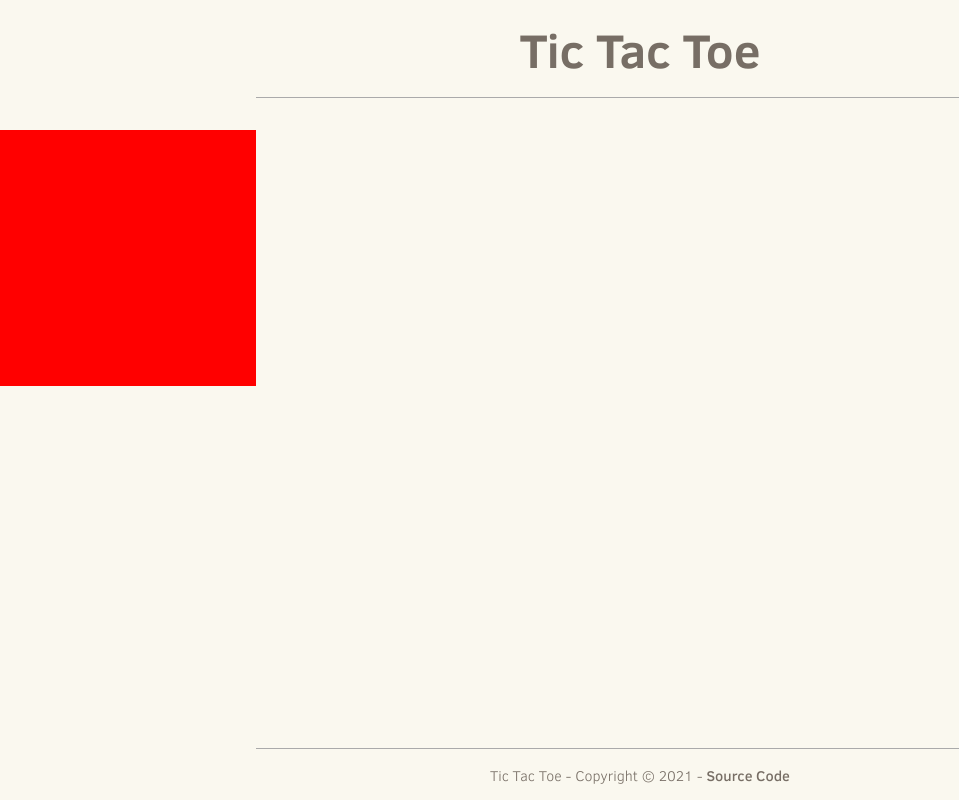
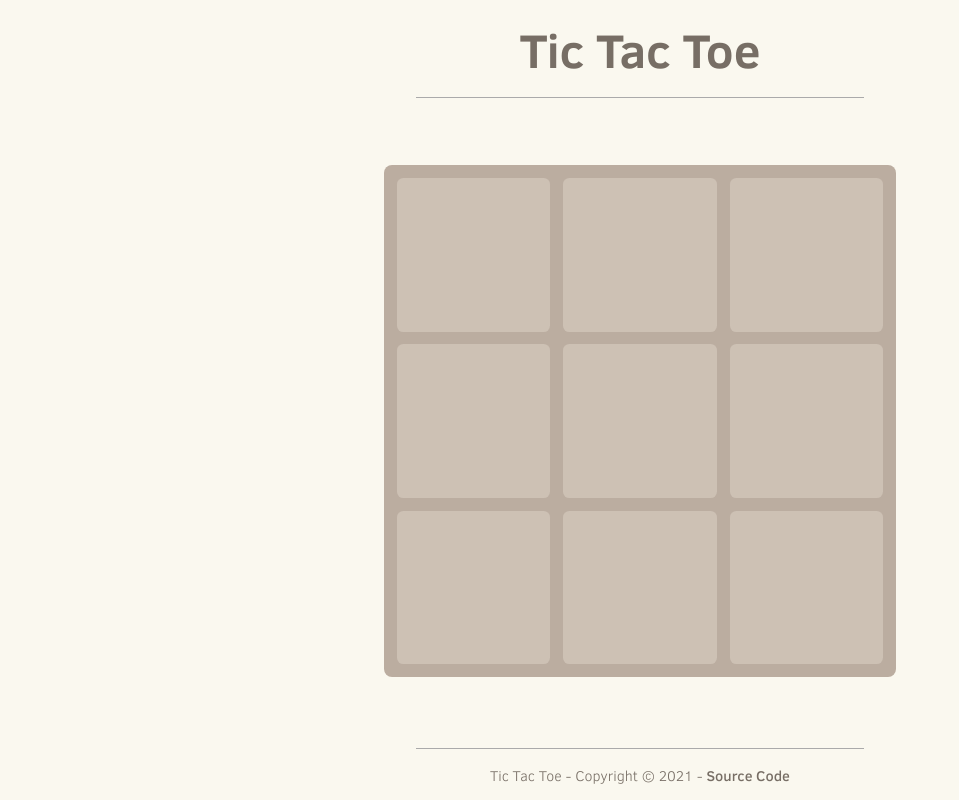
Before and after one commit to DarthChungo/tictactoe, a React (Create React App) app: page / in a window 1280 px wide. Shown: the whole page, without its empty margins (0-959 px from the left). Built offline with nearby package versions, Linux system fonts and the light colour scheme.

Commit message:
Created UI design

```diff
--- a/src/App.css
+++ /dev/null
@@ -1,5 +0,0 @@
-#App {
-    width: 100%;
-    height: 100%;
-    background: #FAF8EF;
-}
--- a/src/App.tsx
+++ /dev/null
@@ -1,20 +0,0 @@
-import React from 'react';
-import './App.css'
-
-import Header from './Header';
-import Footer from './Footer';
-import Game from './Game';
-
-class App extends React.Component {
-  render() {
-    return (
-      <div id="App">
-        <Header/>
-        <Game/>
-        <Footer/>
-      </div>
-    );
-  }
-}
-
-export default App;
--- a/src/Footer.css
+++ /dev/null
@@ -1,24 +0,0 @@
-#Footer {
-  font-family:  'clear-sans', sans-serif;
-  font-weight: 300;
-  font-size: 0.9rem;
-  margin-bottom: 0.9rem;
-}
-
-#Footer a {
-  color: #776E65;
-  text-decoration: none;
-  font-weight: 400;
-
-  -webkit-font-smoothing: antialiased;
-  -moz-osx-font-smoothing: grayscale;
-  text-rendering: optimizeLegibility;
-}
-
-#Footer li {
-  display: inline;
-}
-
-#Footer li + li:before {
-  content: " - ";
-}
--- a/src/Footer.tsx
+++ /dev/null
@@ -1,27 +0,0 @@
-import React from 'react';
-import './Footer.css'
-
-import { Bar } from './Misc';
-
-class Footer extends React.Component {
-  render() {
-    return (
-      <footer id="Footer" className="center">
-        <Bar/>
-        <ul>
-          <li>
-            Tic Tac Toe
-          </li>
-          <li>
-            Copyright &copy; 2021
-          </li>
-          <li>
-            <a href="https://www.github.com/DarthChungo/tictactoe" target="_blank" rel="noreferrer">Source Code</a>
-          </li>
-        </ul>
-      </footer>
-    );
-  }
-}
-
-export default Footer;
--- a/src/Game.css
+++ /dev/null
@@ -1,18 +0,0 @@
-#Game {
-  height: 100%;
-
-  margin-top: -7.2rem;
-  margin-bottom: -4.2rem;
-
-  padding-top: 8.2rem;
-  padding-bottom: 5.4rem;
-}
-
-#Game #Board {
-  --size: 256px;
-
-  background: red;
-
-  width: var(--size);
-  height: var(--size);
-}
--- a/src/Game.tsx
+++ /dev/null
@@ -1,16 +0,0 @@
-import React from 'react';
-import './Game.css';
-
-class Game extends React.Component {
-  render() {
-    return (
-      <section id="Game">
-        <div id="Board">
-
-        </div>
-      </section>
-    );
-  }
-}
-
-export default Game;
--- a/src/Header.css
+++ /dev/null
@@ -1,6 +0,0 @@
-#Header h1 {
-  font-family: 'clear-sans', sans-serif;
-  font-weight: 800;
-  font-size: 3rem;
-  padding-top: 1rem;
-}
--- a/src/Header.tsx
+++ /dev/null
@@ -1,17 +0,0 @@
-import React from 'react';
-import './Header.css'
-
-import { Bar } from './Misc';
-
-class Header extends React.Component {
-  render() {
-    return (
-      <header id="Header" className="center">
-        <h1>Tic Tac Toe</h1>
-        <Bar/>
-      </header>
-    );
-  }
-}
-
-export default Header;
--- a/src/Misc.css
+++ /dev/null
@@ -1,7 +0,0 @@
-#Bar {
-  border-top: 1px solid #aaaaaa;
-  margin: 1rem 4rem;
-  width: calc(100% - 8rem);
-  min-width: 14rem;
-  max-width: 48rem;
-}
--- a/src/Misc.tsx
+++ /dev/null
@@ -1,12 +0,0 @@
-import React from 'react';
-import './Misc.css';
-
-export class Bar extends React.Component {
-  render() {
-    return (
-      <div id="Bar">
-        <hr/>
-      </div>
-    );
-  }
-}
--- a/src/index.css
+++ b/src/index.css
@@ -20,12 +20,90 @@ html, body, #root {
   place-items: center;
 }
 
+#App {
+  width: 100%;
+  height: 100%;
+  background: #FAF8EF;
+}
+
+#Game {
+  height: 100%;
+
+  margin-top: -7.2rem;
+  margin-bottom: -4.2rem;
+
+  padding-top: 8.2rem;
+  padding-bottom: 5.4rem;
+}
+
+#Game #Board {
+  margin: 2rem;
+  padding: 0.4rem;
+
+  display: grid;
+
+  background: #BBADA0;
+  border-radius: 0.5rem;
+
+  grid-template-columns: 33.33% 33.33% 33.33%;
+  grid-template-rows: 33.33% 33.33% 33.33%;
+}
+
+#Game .el {
+  background: #CDC1B4;
+  border-radius: 0.4rem;
+  margin: 0.4rem;
+}
+
+#Header h1 {
+  font-family: 'clear-sans', sans-serif;
+  font-weight: 800;
+  font-size: 3rem;
+  padding-top: 1rem;
+}
+
+#Footer {
+  font-family:  'clear-sans', sans-serif;
+  font-weight: 300;
+  font-size: 0.9rem;
+  margin-bottom: 0.9rem;
+}
+
+#Footer a {
+  color: #776E65;
+  text-decoration: none;
+  font-weight: 400;
+
+  -webkit-font-smoothing: antialiased;
+  -moz-osx-font-smoothing: grayscale;
+  text-rendering: optimizeLegibility;
+}
+
+#Footer li {
+  display: inline;
+}
+
+#Footer li + li:before {
+  content: " - ";
+}
+
+#Bar {
+  border-top: 1px solid #aaaaaa;
+  margin: 1rem 4rem;
+
+  width: calc(100% - 12rem);
+  max-width: 28rem;
+  min-width: 12rem;
+}
+
 /*
 
 #FAF8EF
 
 #EEE4DA
 #776E65
+#BBADA0
+#CDC1B4
 
 #EEE1C9
 #F3B27A
--- a/src/index.tsx
+++ b/src/index.tsx
@@ -1,8 +1,118 @@
-import React from 'react';
+import React, { CSSProperties } from 'react';
 import ReactDOM from 'react-dom';
 
-import App from './App';
 import './index.css';
+
+function toRem(px: number): number {
+  return px / parseFloat(getComputedStyle(document.documentElement).fontSize);
+}
+
+function fromRem(rem: number): number {
+  return rem * parseFloat(getComputedStyle(document.documentElement).fontSize);
+}
+
+export class Bar extends React.Component {
+  render() {
+    return (
+      <div id="Bar">
+        <hr/>
+      </div>
+    );
+  }
+}
+
+class Footer extends React.Component {
+  render() {
+    return (
+      <footer id="Footer" className="center">
+        <Bar/>
+        <ul>
+          <li>
+            Tic Tac Toe
+          </li>
+          <li>
+            Copyright &copy; 2021
+          </li>
+          <li>
+            <a href="https://www.github.com/DarthChungo/tictactoe" target="_blank" rel="noreferrer">Source Code</a>
+          </li>
+        </ul>
+      </footer>
+    );
+  }
+}
+
+class Header extends React.Component {
+  render() {
+    return (
+      <header id="Header" className="center">
+        <h1>Tic Tac Toe</h1>
+        <Bar/>
+      </header>
+    );
+  }
+}
+
+class Game extends React.Component<{}, { style: CSSProperties }> {
+  state = {
+    style: {
+      width: '32rem',
+      height: '32rem'
+    }
+  };
+
+  changeSize() {
+    let size = (window.innerWidth > (window.innerHeight - fromRem(12))) ?
+      (window.innerHeight > fromRem(52)) ? fromRem(34) : window.innerHeight - fromRem(18) :
+      (window.innerWidth  > fromRem(42)) ? fromRem(34) : window.innerWidth  - fromRem(8)
+
+    this.setState({
+      style: {
+        width: toRem(size) + 'rem',
+        height: toRem(size) + 'rem'
+      }
+    });
+  }
+
+  componentDidMount() {
+    this.changeSize();
+    window.addEventListener("resize", this.changeSize.bind(this));
+  }
+
+  componentWillUnmount() {
+    window.removeEventListener("resize", this.changeSize.bind(this));
+  }
+
+  render() {
+    return (
+      <section id="Game" className="center">
+        <div id="Board" style={this.state.style}>
+          <div className="el n1"></div>
+          <div className="el n2"></div>
+          <div className="el n3"></div>
+          <div className="el n4"></div>
+          <div className="el n5"></div>
+          <div className="el n6"></div>
+          <div className="el n7"></div>
+          <div className="el n8"></div>
+          <div className="el n9"></div>
+        </div>
+      </section>
+    );
+  }
+}
+
+class App extends React.Component {
+  render() {
+    return (
+      <div id="App">
+        <Header/>
+        <Game/>
+        <Footer/>
+      </div>
+    );
+  }
+}
 
 ReactDOM.render(
   <React.StrictMode>
```
